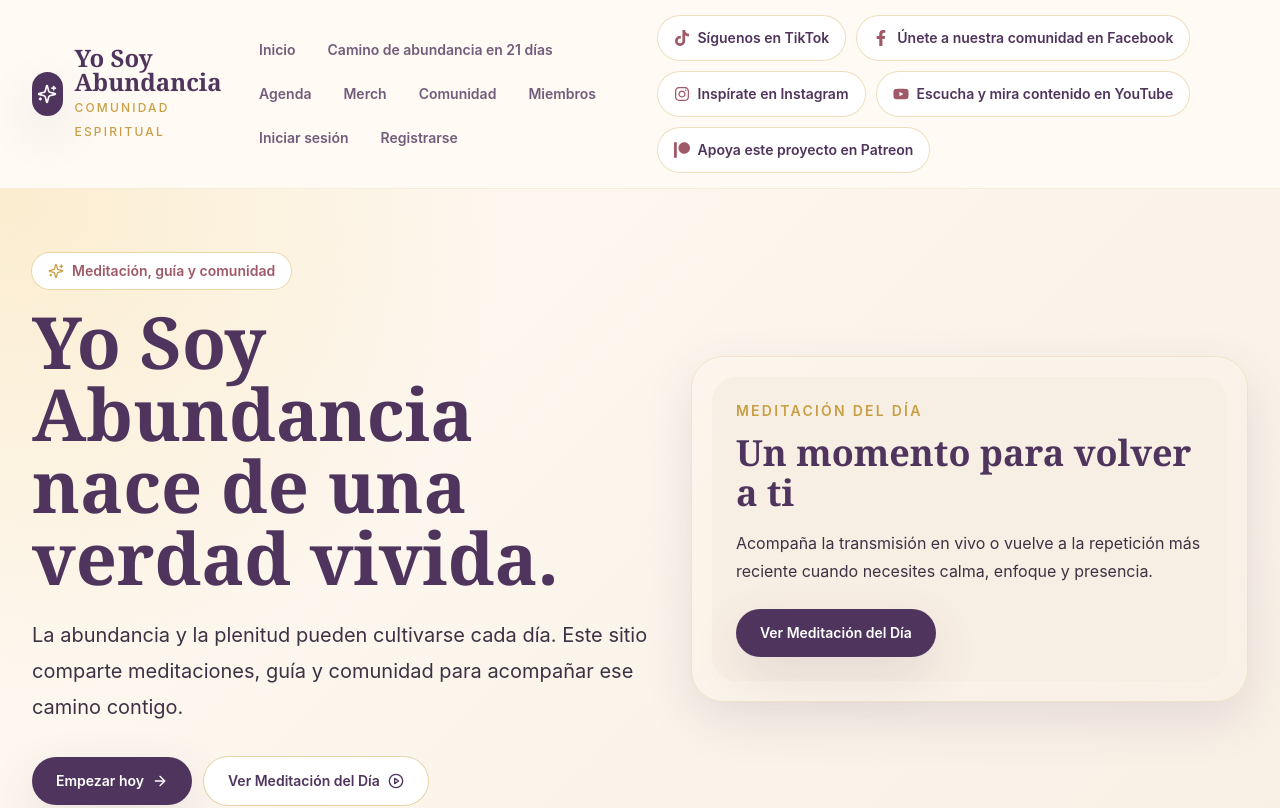
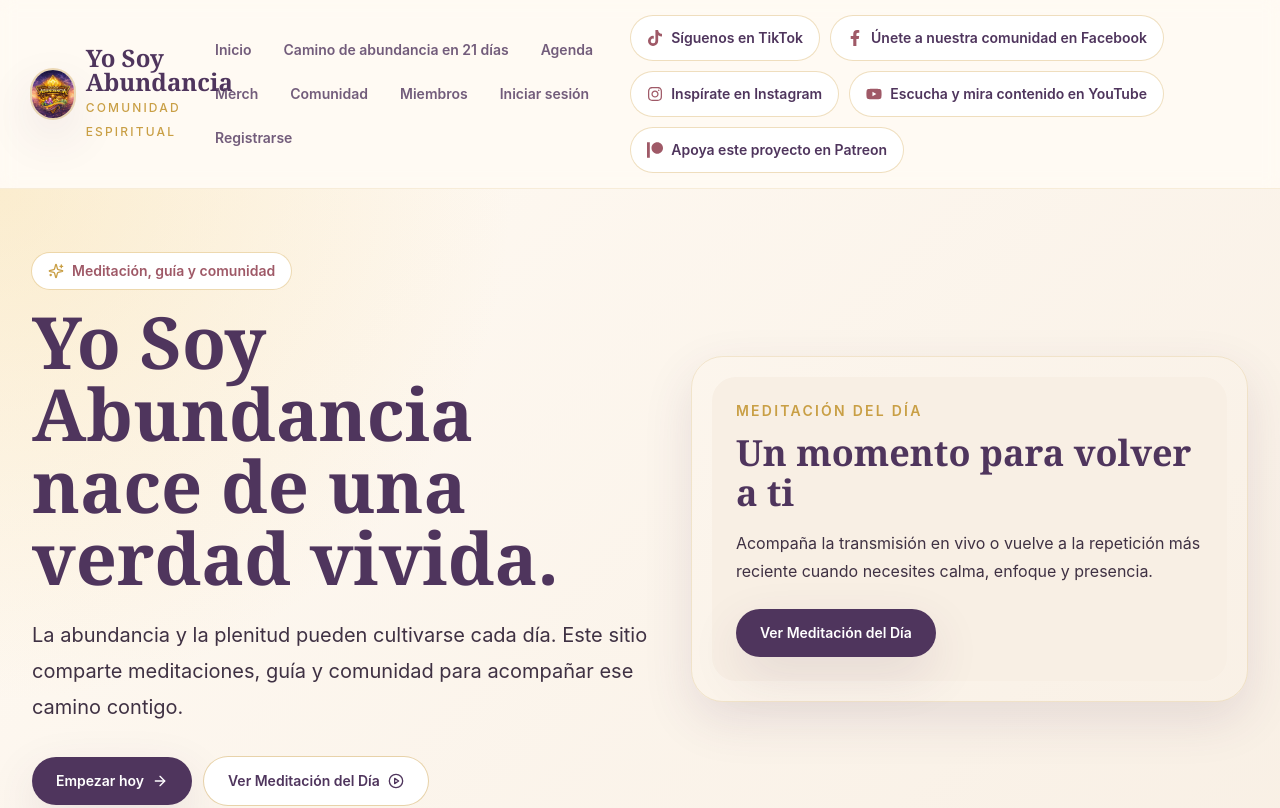
Before and after one commit to jeiai/yo_soy_abundancia, a Next.js app: page / in a window 1280 px wide. Shown: the top 808 px of the page. Built offline with nearby package versions, Linux system fonts and the light colour scheme.

Commit message:
Add brand logo to navbar

```diff
--- a/components/layout/Navbar.tsx
+++ b/components/layout/Navbar.tsx
@@ -1,5 +1,4 @@
 import Link from "next/link";
-import { Sparkles } from "lucide-react";
 import { siteConfig } from "@/config/site";
 import { MobileSocialMenu } from "./MobileSocialMenu";
 import { SocialButtons } from "./SocialButtons";
@@ -21,9 +20,11 @@ export function Navbar() {
       <div className="mx-auto flex max-w-7xl flex-col gap-3 px-5 py-3 lg:flex-row lg:items-center lg:justify-between lg:px-8 lg:py-4">
         <div className="flex items-center justify-between gap-4">
           <Link href="/" className="flex items-center gap-3">
-            <span className="inline-flex h-11 w-11 items-center justify-center rounded-full bg-plum text-white shadow-soft">
-              <Sparkles className="h-5 w-5" />
-            </span>
+            <img
+              src="/brand/yo-soy-abundancia-logo.jpeg"
+              alt="Logo de Yo Soy Abundancia"
+              className="h-12 w-12 rounded-full object-cover shadow-soft ring-2 ring-gold/35"
+            />
             <span>
               <span className="block font-display text-2xl font-semibold leading-none text-plum">
                 {siteConfig.name}
```
Also changed, not shown: public/brand/yo-soy-abundancia-logo.jpeg (added), public/previews/home-preview.png (added).
